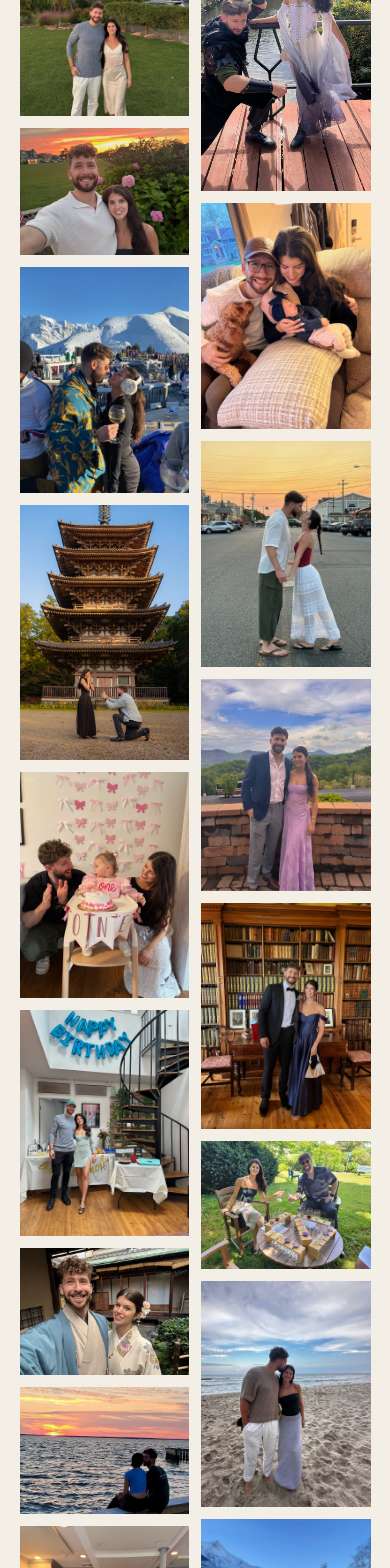
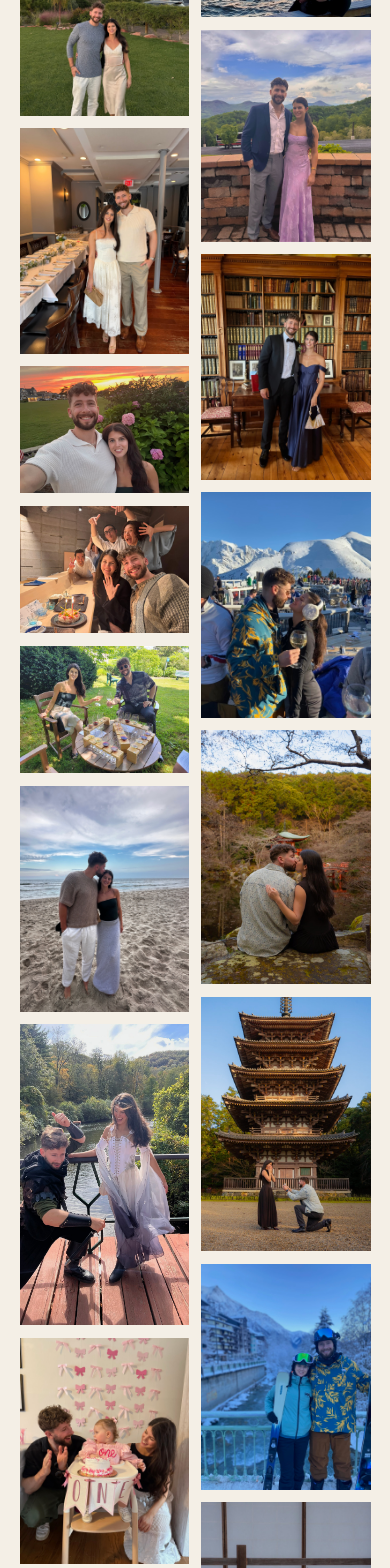
Before and after one commit to feesh96/matt-and-sara-wedding, a Next.js app: page /our-story in a window 390 px wide. Shown: the part 1040-2608 px from the top of the page. Built offline with nearby package versions, Linux system fonts and the light colour scheme.

Commit message:
Keep gallery photo order consistent across screen sizes

```diff
--- a/app/our-story/gallery.css
+++ b/app/our-story/gallery.css
@@ -4,8 +4,9 @@
 }
 .storyGallery > .sectionDivider { margin: 0 auto 48px; }
 .storyGallery > .sectionTitle { text-align: center; margin: 0 0 48px; scroll-margin-top: 130px; }
-.storyGalleryPhotos { columns: 3; column-gap: 20px; }
-.storyGalleryItem { position: relative; margin: 0 0 20px; break-inside: avoid; }
+.storyGalleryPhotos { --gallery-columns: 3; display: grid; grid-template-columns: repeat(var(--gallery-columns), minmax(0, 1fr)); column-gap: 20px; align-items: start; }
+.storyGalleryPhotos[data-masonry="true"] { grid-auto-rows: 1px; }
+.storyGalleryItem { position: relative; margin: 0; min-width: 0; }
 .storyGalleryPhoto {
   display: block;
   width: 100%;
@@ -96,8 +97,7 @@
 }
 @media (max-width: 899px) {
   .storyGallery { width: 90vw; margin-top: 72px; }
-  .storyGalleryPhotos { columns: 2; column-gap: 12px; }
-  .storyGalleryItem { margin-bottom: 12px; }
+  .storyGalleryPhotos { --gallery-columns: 2; column-gap: 12px; }
   .storyGalleryViewer { padding: 16px; }
 }
 
--- a/components/story-gallery.tsx
+++ b/components/story-gallery.tsx
@@ -11,10 +11,31 @@ export function StoryGallery() {
   const busy = useRef(false);
   const request = useRef(0);
   const timer = useRef<ReturnType<typeof setTimeout> | null>(null);
+  const grid = useRef<HTMLDivElement>(null);
   const dialog = useRef<HTMLDialogElement>(null);
   const selectedIndex = galleryPhotos.findIndex(item => item.src === selected);
   const photo = galleryPhotos[selectedIndex];
   const isOpen = Boolean(photo);
+
+  useEffect(() => {
+    const element = grid.current;
+    if (!element) return;
+    // Reserve each image's height from its dimensions, before lazy loading finishes.
+    const layout = () => {
+      const style = getComputedStyle(element);
+      const columns = Number(style.getPropertyValue("--gallery-columns"));
+      const gap = parseFloat(style.columnGap);
+      const width = (element.clientWidth - gap * (columns - 1)) / columns;
+      Array.from(element.children).forEach((child, index) => {
+        const photo = galleryPhotos[index];
+        (child as HTMLElement).style.gridRowEnd = `span ${Math.ceil(width * photo.height / photo.width + gap)}`;
+      });
+      element.dataset.masonry = "true";
+    };
+    const observer = new ResizeObserver(layout);
+    observer.observe(element);
+    return () => observer.disconnect();
+  }, []);
 
   useEffect(() => {
     const element = dialog.current;
@@ -67,7 +88,7 @@ export function StoryGallery() {
     <section className="storyGallery" aria-labelledby="gallery-title">
       <SectionDivider />
       <h2 className="sectionTitle" id="gallery-title">Gallery</h2>
-      <div className="storyGalleryPhotos">
+      <div ref={grid} className="storyGalleryPhotos">
         {galleryPhotos.map((item, index) => {
           const number = index + 1;
           return <figure className="storyGalleryItem" key={item.src}>
--- a/lib/gallery.ts
+++ b/lib/gallery.ts
@@ -7,6 +7,32 @@ export const galleryPhotos: readonly GalleryPhoto[] = [
     "height": 2048,
     "alt": "Matt and Sara in front of red rock mountains at sunset",
     "caption": "Our first big trip as a couple; Sedona and the Grand Canyon"
+  },
+  {
+    "src": "/images/gallery/matt-sara-02.jpg",
+    "width": 1008,
+    "height": 756,
+    "alt": "Matt and Sara sharing a kiss by the water at sunset",
+    "caption": "This photo was taken by a stranger without our knowledge! He stopped us as we were leaving and offered to send the photo. While we were glad he captured this moment, we're not sure how comfortable we are with being on his phone."
+  },
+  {
+    "src": "/images/gallery/matt-sara-25.jpg",
+    "width": 1638,
+    "height": 2048,
+    "alt": "Matt and Sara dressed up with green mountains behind them"
+  },
+  {
+    "src": "/images/gallery/matt-sara-05.jpg",
+    "width": 1536,
+    "height": 2048,
+    "alt": "Matt and Sara at a restaurant celebration"
+  },
+  {
+    "src": "/images/gallery/matt-sara-08.jpg",
+    "width": 1536,
+    "height": 2048,
+    "alt": "Matt and Sara dressed up in a library",
+    "caption": "Inside Birkhill Castle, Scotland, celebrating Conor & Anna's wedding"
   },
   {
     "src": "/images/gallery/matt-sara-sunset.jpg",
@@ -22,11 +48,50 @@ export const galleryPhotos: readonly GalleryPhoto[] = [
     "caption": "A little tipsy on the mountain at La Follie Deuce, Chamonix, France"
   },
   {
+    "src": "/images/gallery/matt-sara-31.jpg",
+    "width": 2048,
+    "height": 1536,
+    "alt": "Matt and Sara celebrating at a restaurant in Japan",
+    "caption": "Our friends surprised us in Osaka by having Omakase sushi chefs make a \"nigiri cake\" to celebrate our engagement"
+  },
+  {
+    "src": "/images/gallery/matt-sara-18.jpg",
+    "width": 2016,
+    "height": 1512,
+    "alt": "Matt and Sara enjoying a wine tasting outdoors",
+    "caption": "Wine and conversation with Sara's family in Virginia"
+  },
+  {
+    "src": "/images/gallery/matt-sara-32.jpg",
+    "width": 1024,
+    "height": 1536,
+    "alt": "Matt and Sara sharing a kiss beside a garden pond in Kyoto"
+  },
+  {
+    "src": "/images/gallery/matt-sara-06.jpg",
+    "width": 1536,
+    "height": 2048,
+    "alt": "Matt and Sara together on the beach"
+  },
+  {
     "src": "/images/gallery/matt-sara-36.jpg",
     "width": 1024,
     "height": 1536,
     "alt": "Matt kneeling with the ring in front of Sara and the pagoda",
     "caption": "\"The moment\""
+  },
+  {
+    "src": "/images/gallery/matt-sara-29.jpg",
+    "width": 1330,
+    "height": 2364,
+    "alt": "Matt and Sara striking playful poses on a bridge",
+    "caption": "An assassin and a princess at the NY Renaissance Faire"
+  },
+  {
+    "src": "/images/gallery/matt-sara-09.jpg",
+    "width": 1536,
+    "height": 2048,
+    "alt": "Matt and Sara with their skis beside a snowy river"
   },
   {
     "src": "/images/gallery/matt-sara-23.jpg",
@@ -36,51 +101,11 @@ export const galleryPhotos: readonly GalleryPhoto[] = [
     "caption": "Sara and Matt celebrating Charlie's first birthday"
   },
   {
-    "src": "/images/gallery/matt-sara-14.jpg",
-    "width": 1536,
-    "height": 2048,
-    "alt": "Matt and Sara celebrating a birthday",
-    "caption": "Celebrating Sara's 28th birthday"
-  },
-  {
-    "src": "/images/gallery/matt-sara-30.jpg",
-    "width": 2048,
-    "height": 1536,
-    "alt": "Matt and Sara wearing traditional Japanese clothing",
-    "caption": "Kimonos in Kyoto! Sara didn't know Matt would be proposing later that day."
-  },
-  {
-    "src": "/images/gallery/matt-sara-02.jpg",
-    "width": 1008,
-    "height": 756,
-    "alt": "Matt and Sara sharing a kiss by the water at sunset",
-    "caption": "This photo was taken by a stranger without our knowledge! He stopped us as we were leaving and offered to send the photo. While we were glad he captured this moment, we're not sure how comfortable we are with being on his phone."
-  },
-  {
-    "src": "/images/gallery/matt-sara-05.jpg",
-    "width": 1536,
-    "height": 2048,
-    "alt": "Matt and Sara at a restaurant celebration"
-  },
-  {
-    "src": "/images/gallery/matt-sara-31.jpg",
-    "width": 2048,
-    "height": 1536,
-    "alt": "Matt and Sara celebrating at a restaurant in Japan",
-    "caption": "Our friends surprised us in Osaka by having Omakase sushi chefs make a \"nigiri cake\" to celebrate our engagement"
-  },
-  {
-    "src": "/images/gallery/matt-sara-32.jpg",
+    "src": "/images/gallery/matt-sara-39.jpg",
     "width": 1024,
     "height": 1536,
-    "alt": "Matt and Sara sharing a kiss beside a garden pond in Kyoto"
-  },
-  {
-    "src": "/images/gallery/matt-sara-29.jpg",
-    "width": 1330,
-    "height": 2364,
-    "alt": "Matt and Sara striking playful poses on a bridge",
-    "caption": "An assassin and a princess at the NY Renaissance Faire"
+    "alt": "Matt and Sara seated together in Kyoto, showing their engagement ring",
+    "caption": "Matt's best \"Blue Steel\""
   },
   {
     "src": "/images/gallery/matt-sara-17.jpg",
@@ -90,6 +115,13 @@ export const galleryPhotos: readonly GalleryPhoto[] = [
     "caption": "Sara meeting Charlie for the first time"
   },
   {
+    "src": "/images/gallery/matt-sara-14.jpg",
+    "width": 1536,
+    "height": 2048,
+    "alt": "Matt and Sara celebrating a birthday",
+    "caption": "Celebrating Sara's 28th birthday"
+  },
+  {
     "src": "/images/gallery/matt-sara-26.jpg",
     "width": 1536,
     "height": 2048,
@@ -97,42 +129,10 @@ export const galleryPhotos: readonly GalleryPhoto[] = [
     "caption": "Sunset at Long Beach Island, NJ"
   },
   {
-    "src": "/images/gallery/matt-sara-25.jpg",
-    "width": 1638,
-    "height": 2048,
-    "alt": "Matt and Sara dressed up with green mountains behind them"
-  },
-  {
-    "src": "/images/gallery/matt-sara-08.jpg",
-    "width": 1536,
-    "height": 2048,
-    "alt": "Matt and Sara dressed up in a library",
-    "caption": "Inside Birkhill Castle, Scotland, celebrating Conor & Anna's wedding"
-  },
-  {
-    "src": "/images/gallery/matt-sara-18.jpg",
-    "width": 2016,
-    "height": 1512,
-    "alt": "Matt and Sara enjoying a wine tasting outdoors",
-    "caption": "Wine and conversation with Sara's family in Virginia"
-  },
-  {
-    "src": "/images/gallery/matt-sara-06.jpg",
-    "width": 1536,
-    "height": 2048,
-    "alt": "Matt and Sara together on the beach"
-  },
-  {
-    "src": "/images/gallery/matt-sara-09.jpg",
-    "width": 1536,
-    "height": 2048,
-    "alt": "Matt and Sara with their skis beside a snowy river"
-  },
-  {
-    "src": "/images/gallery/matt-sara-39.jpg",
-    "width": 1024,
+    "src": "/images/gallery/matt-sara-30.jpg",
+    "width": 2048,
     "height": 1536,
-    "alt": "Matt and Sara seated together in Kyoto, showing their engagement ring",
-    "caption": "Matt's best \"Blue Steel\""
+    "alt": "Matt and Sara wearing traditional Japanese clothing",
+    "caption": "Kimonos in Kyoto! Sara didn't know Matt would be proposing later that day."
   }
 ];
```
Also changed, not shown: 1 other file (tests, documents, lock files or other folders).
